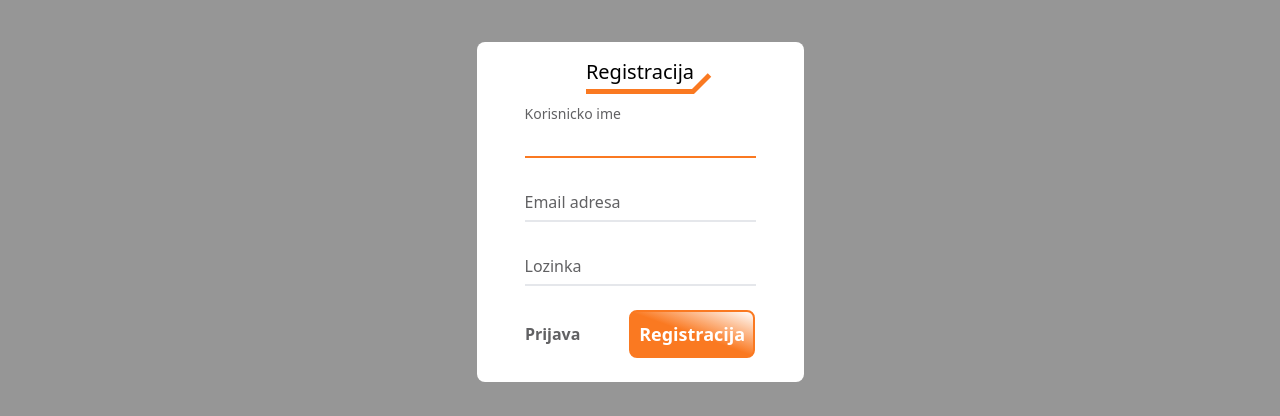
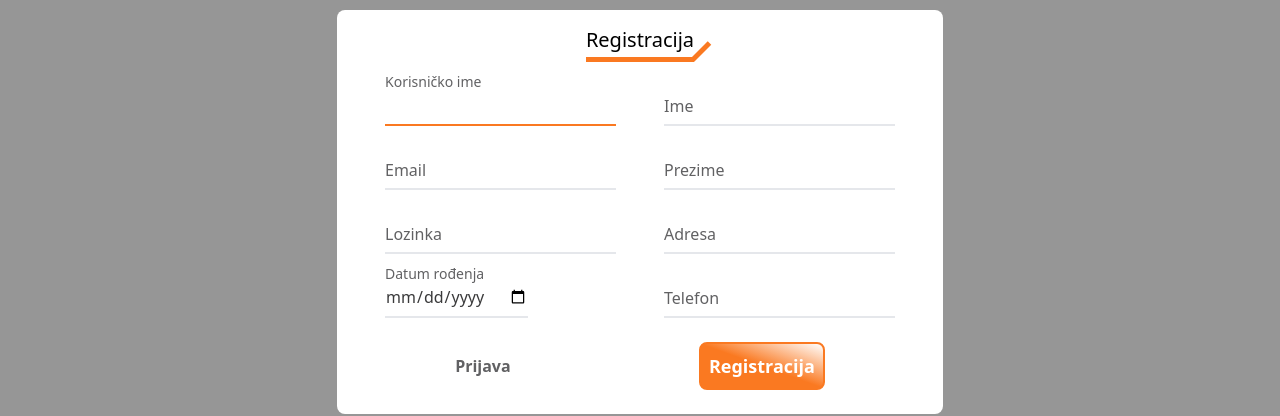
Before and after one commit to Nikola352/Agencije, a React (Vite) app: page /admin in a window 1280 px wide. Both pictures are taken after a click on the button "Registracija". Shown: the part 188-604 px from the top of the page. Built offline with nearby package versions, Linux system fonts and the light colour scheme; no server answers; the database is empty.

Commit message:
added missing fields to signup form

```diff
--- a/src/layouts/SignUp.tsx
+++ b/src/layouts/SignUp.tsx
@@ -16,7 +16,7 @@ const SignUp = ({open, setOpen, switchToLogIn, ...props}: SignupProps) => {
     const {login, allUsers, addUser, userFetchPending, userFetchError, userWritePending, userWriteError, addedUID}
          = useContext(UserContext) as UserContextType;
 
-    const fields = ["username", "email", "password"] as const;
+    const fields = ["username", "email", "password", "name", "lastname", "address", "birthDate", "phone"] as const;
     const initialValues = Object.fromEntries(fields.map(k => [k, ""])) as {[k in typeof fields[number]]: string}
     const validators = {
         username: [
@@ -30,6 +30,25 @@ const SignUp = ({open, setOpen, switchToLogIn, ...props}: SignupProps) => {
         password: [
             ["Obavezno polje", (val: string) => val !== ""],
             ["Lozinka mora sadržati bar 8 karaktera", (val: string) => val.length >= 8]
+        ],
+        name: [
+            ["Obavezno polje", (val: string) => val !== ""],
+            ["Ime ne sme sadržati razmak", (val: string) => !val.includes(' ')]
+        ],
+        lastname: [
+            ["Obavezno polje", (val: string) => val !== ""],
+            ["Prezime ne sme sadržati razmak", (val: string) => !val.includes(' ')]
+        ],
+        address: [
+            ["Obavezno polje", (val: string) => val !== ""]
+        ],
+        birthDate: [
+            ["Obavezno polje", (val: string) => val !== ""],
+            ["Datum rođenja ne sme biti u budućnosti", (val: string) => new Date(val) <= new Date()]
+        ],
+        phone: [
+            ["Obavezno polje", (val: string) => val !== ""],
+            ["Mora biti validan broj telefona", (val: string) => val.match(/\d{3}(\/\d{4}[-]?\d{6}|\d{6})/)]
         ]
     } as {[k in typeof fields[number]]: [string, (val:string)=>boolean][]}
 
@@ -101,29 +120,71 @@ const SignUp = ({open, setOpen, switchToLogIn, ...props}: SignupProps) => {
             <DialogContent className="bg-white p-4 rounded-lg flex items-center flex-col">
                 <h2 className="text-xl fancy-underline">Registracija</h2>
                 <form className="m-2" onSubmit={signup} noValidate>
+                    <div className="flex justify-start flex-col sm:justify-around sm:flex-row">
+                        <div className="left">
                             <TextInput
                                 value={fieldValues["username"]}
-                        setValue={(val:string) => setFieldValue("username", val)}
-                        label="Korisnicko ime"
+                                setValue={val => setFieldValue("username", val)}
                                 error={errors["username"]}
-                        required
+                                label="Korisničko ime"
                                 />
+
                             <TextInput
                                 value={fieldValues["email"]}
-                        setValue={(val:string) => setFieldValue("email", val)}
+                                setValue={val => setFieldValue("email", val)}
+                                error={errors["email"]}
+                                label="Email"
                                 type="email"
-                        label="Email adresa"
-                        error={errors["email"]}
-                        required
                                 />
+
                             <TextInput
                                 value={fieldValues["password"]}
-                        setValue={(val:string) => setFieldValue("password", val)}
+                                setValue={val => setFieldValue("password", val)}
+                                error={errors["password"]}
+                                label="Lozinka"
                                 type="password"
-                        label="Lozinka"
-                        error={errors["password"]}
-                        required
                                 />
+
+                            <TextInput
+                                value={fieldValues["birthDate"]}
+                                setValue={val => setFieldValue("birthDate", val)}
+                                error={errors["birthDate"]}
+                                label="Datum rođenja"
+                                type="date"
+                                />
+                        </div>
+
+                        <div className="right">
+                            <TextInput
+                                value={fieldValues["name"]}
+                                setValue={val => setFieldValue("name", val)}
+                                error={errors["name"]}
+                                label="Ime"
+                                />
+
+                            <TextInput
+                                value={fieldValues["lastname"]}
+                                setValue={val => setFieldValue("lastname", val)}
+                                error={errors["lastname"]}
+                                label="Prezime"
+                                />
+
+                            <TextInput
+                                value={fieldValues["address"]}
+                                setValue={val => setFieldValue("address", val)}
+                                error={errors["address"]}
+                                label="Adresa"
+                                />
+
+
+                            <TextInput
+                                value={fieldValues["phone"]}
+                                setValue={val => setFieldValue("phone", val)}
+                                error={errors["phone"]}
+                                label="Telefon"
+                                />
+                        </div>
+                    </div>
 
                     <div className="form-controls flex justify-around">
                         <button type="button" onClick={() => {closeDialog(); switchToLogIn();}} className="text-secondary-400 hover:text-primary-500 font-semibold">
--- a/src/layouts/UserEdit.tsx
+++ b/src/layouts/UserEdit.tsx
@@ -49,8 +49,7 @@ const UserEdit = ({id}: {id: string}) => {
         ],
         datumRodjenja: [
             ["Obavezno polje", (val: string) => val !== ""],
-            // TODO: format datuma
-            // TODO: Datum ne sme biti u budućnosti
+            ["Datum rođenja ne sme biti u budućnosti", (val: string) => new Date(val) <= new Date()]
         ],
         telefon: [
             ["Obavezno polje", (val: string) => val !== ""],
```
Lines whose indentation alone changed are shown as unchanged.
